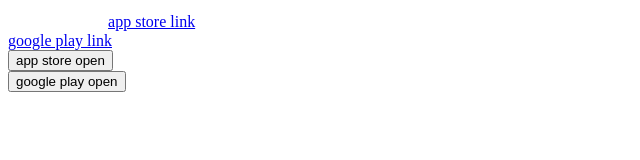
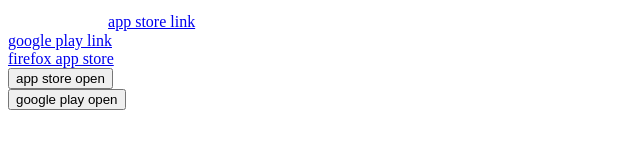
Before and after one commit to jumbo-in-Jap/testing-link-to-app, a plain HTML site: page index.html in a window 1280 px wide. Shown: the whole page, without its empty margins (0-640 px from the left). Drawn offline with Linux system fonts and the light colour scheme.

Commit message:
いっけー4

```diff
--- a/index.html
+++ b/index.html
@@ -9,6 +9,9 @@
     <br/>
 
     <a href="https://play.google.com/store/apps/details?id=jp.co.rarejob&hl=ja">google play link</a>
+    <br/>
+
+    <a href="https://apps.apple.com/jp/app/firefox-%E3%82%A6%E3%82%A7%E3%83%96%E3%83%96%E3%83%A9%E3%82%A6%E3%82%B6%E3%83%BC/id989804926">firefox app store</a>
     <br/>
 
     <input type="button" value="app store open" onclick="openAppStore()">
```
